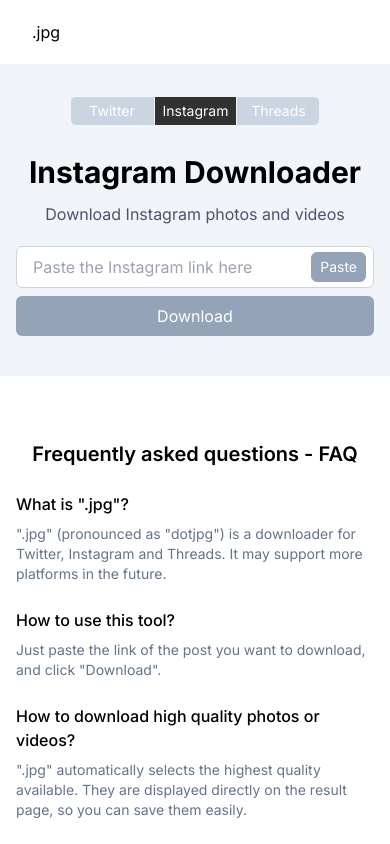
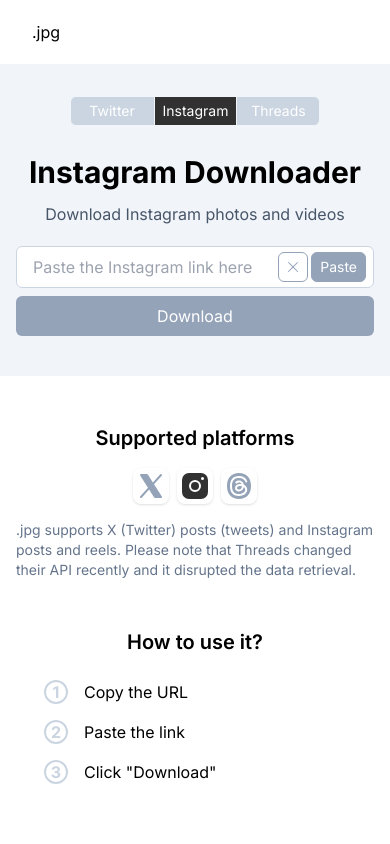
Before and after one commit to elvisyjlin/dotjpg, a Next.js app: page /instagram in a window 390 px wide. Shown: the top 844 px of the page. Built offline with nearby package versions, Linux system fonts and the light colour scheme; no server answers.

Commit message:
Improve UX and Contents (#11)
* Add features section

* Refine page contents and readme

* Refine back button

* Adjust layout

* Clear url button

```diff
--- a/package.json
+++ b/package.json
@@ -10,6 +10,7 @@
   },
   "dependencies": {
     "@headlessui/react": "^1.7.18",
+    "@phosphor-icons/react": "^2.1.4",
     "next": "14.0.4",
     "react": "^18",
     "react-dom": "^18"
--- a/src/app/[platform]/page.tsx
+++ b/src/app/[platform]/page.tsx
@@ -3,6 +3,7 @@
 import Hero from "@/components/hero";
 import FAQ from "@/components/faq";
 import Tutorial from "@/components/tutorial";
+import Features from "@/components/features";
 
 export const dynamicParams = false;
 
@@ -24,6 +25,7 @@
     <main>
       <Navbar />
       <Hero selectedPlatform={platform} />
+      <Features selectedPlatform={platform} />
       <Tutorial />
       <FAQ platform={platform} />
       <Footer />
--- a/src/app/page.tsx
+++ b/src/app/page.tsx
@@ -3,12 +3,14 @@
 import Hero from "@/components/hero";
 import FAQ from "@/components/faq";
 import Tutorial from "@/components/tutorial";
+import Features from "@/components/features";
 
 export default function Home() {
   return (
     <main>
       <Navbar />
       <Hero />
+      <Features />
       <Tutorial />
       <FAQ />
       <Footer />
--- a/src/components/faq.tsx
+++ b/src/components/faq.tsx
@@ -3,14 +3,14 @@
 const FAQData = [
   {
     question: "What is \".jpg\"?",
-    answer: "\".jpg\" (pronounced as \"dotjpg\") is a downloader for Twitter, Instagram and Threads. It may support more platforms in the future."
+    answer: "\".jpg\" (pronounced as \"dot jpeg\") is a downloader for Twitter, Instagram and Threads. We may support more platforms in the future."
   },
   {
     question: "How to use this tool?",
     answer: "Just paste the link of the post you want to download, and click \"Download\"."
   },
   {
-    question: "How to download high quality photos or videos?",
+    question: "How to download high quality media files?",
     answer: "\".jpg\" automatically selects the highest quality available. They are displayed directly on the result page, so you can save them easily.",
   },
 ];
--- /dev/null
+++ b/src/components/features.tsx
@@ -0,0 +1,36 @@
+"use client";
+
+import { FC } from "react";
+import { InstagramLogo, ThreadsLogo, XLogo } from "@phosphor-icons/react";
+import Link from "next/link";
+
+const getLogoClassName = (active: boolean) => {
+    return `rounded-lg p-0.5 shadow ${active ? "text-[#313131] cursor-default" : "hover:bg-slate-100"}`;
+}
+
+type FeaturesProps = {
+    selectedPlatform?: string;
+};
+
+const Features: FC<FeaturesProps> = ({ selectedPlatform }) => (
+    <div className="mt-12 mb-12 container mx-auto">
+        <h2 className="text-xl font-semibold text-center">Supported platforms</h2>
+        <div className="mt-4 flex gap-2 text-slate-400 justify-center">
+            <Link href="/twitter">
+                <XLogo size={36} weight="fill" className={getLogoClassName(selectedPlatform === "twitter")} />
+            </Link>
+            <Link href="/instagram">
+                <InstagramLogo size={36} weight="fill" className={getLogoClassName(selectedPlatform === "instagram")} />
+            </Link>
+            <Link href="/threads">
+                <ThreadsLogo size={36} weight="fill" className={getLogoClassName(selectedPlatform === "threads")} />
+            </Link>
+        </div>
+        <div className="mt-4 mx-auto max-w-[630px] text-sm text-slate-500">
+            <span>.jpg supports X (Twitter) posts (tweets) and Instagram posts and reels. </span>
+            <span>Please note that Threads changed their API recently and it disrupted the data retrieval. </span>
+        </div>
+    </div>
+);
+
+export default Features;
--- a/src/components/footer.tsx
+++ b/src/components/footer.tsx
@@ -3,7 +3,7 @@
 const Footer: FC = () => (
   <footer className="mt-16 mb-8 container mx-auto text-center text-slate-400 text-sm">
     <hr />
-    <div className="mt-2">@ 2024 .jpg. All rights reserved.</div>
+    <div className="mt-2">© 2023 - 2024 .jpg. All rights reserved.</div>
   </footer>
 );
 
--- a/src/components/hero.tsx
+++ b/src/components/hero.tsx
@@ -5,8 +5,13 @@
 import { FC, useState } from "react";
 import { capitalize } from "../utils";
 import MessageModal from "./modal";
+import { X } from "@phosphor-icons/react";
 
 const API_URL = process.env.NEXT_PUBLIC_API_URL;
+
+const getTabClassName = (active: boolean) => {
+  return `grow text-center px-2 sm:px-4 py-1 ${active ? "bg-[#313131] cursor-default" : "hover:bg-slate-400"}`;
+}
 
 type HeroProps = {
   selectedPlatform?: string;
@@ -47,7 +52,7 @@
       .finally(() => {
         setIsLoading(false);
       });
-  }
+  };
 
   return (
     <div className="flex flex-col">
@@ -57,19 +62,19 @@
             text-white bg-slate-300 text-sm sm:text-base overflow-hidden">
             <li className="flex items-center justify-center">
               <Link
-                className={`grow text-center px-2 sm:px-4 py-1 ${selectedPlatform === "twitter" ? "bg-[#313131] cursor-default" : "hover:bg-slate-400"}`}
+                className={getTabClassName(selectedPlatform === "twitter")}
                 href="/twitter"
               >Twitter</Link>
             </li>
             <li className="flex items-center justify-center">
               <Link
-                className={`grow text-center px-2 sm:px-4 py-1 ${selectedPlatform === "instagram" ? "bg-[#313131] cursor-default" : "hover:bg-slate-400"}`}
+                className={getTabClassName(selectedPlatform === "instagram")}
                 href="/instagram"
               >Instagram</Link>
             </li>
             <li className="flex items-center justify-center ">
               <Link
-                className={`grow text-center px-2 sm:px-4 py-1 ${selectedPlatform === "threads" ? "bg-[#313131] cursor-default" : "hover:bg-slate-400"}`}
+                className={getTabClassName(selectedPlatform === "threads")}
                 href="/threads"
               >Threads</Link>
             </li>
@@ -77,14 +82,24 @@
           <h1 className="mt-4 sm:mt-12 text-3xl font-bold">{title}</h1>
           <p className="text-slate-600">{description}</p>
           <form className="mt-2 flex flex-col sm:flex-row gap-2 w-full sm:w-auto" onSubmit={handleSubmit}>
-            <div className="relative">
+            <div className="relative overflow-hidden">
               <input
-                className="border border-slate-300 rounded-md px-4 py-2 w-full sm:w-[400px]"
+                className="px-4 py-2 w-full border border-slate-300 rounded-md sm:w-[400px]"
                 type="text"
                 placeholder={placeholder}
                 value={input}
                 onChange={(e) => setInput(e.target.value)}
               />
+              <button
+                className="absolute top-1.5 right-[4.1rem] text-slate-400 bg-white border border-slate-400
+                  hover:text-slate-800 hover:border-slate-800 rounded-md text-sm p-1.5"
+                onClick={(e) => {
+                  e.preventDefault();
+                  setInput("");
+                }}
+              >
+                <X size={16} />
+              </button>
               <button
                 className="absolute top-1.5 right-2 text-white bg-slate-400 hover:bg-slate-500 border
                   border-slate-400 rounded-md px-2 p-1 text-sm"
--- a/src/components/itemlist.tsx
+++ b/src/components/itemlist.tsx
@@ -132,8 +132,8 @@
       ))}</ul>
       <button
         className="p-1.5 text-white bg-slate-400 hover:bg-slate-500 text-xs rounded-md"
-        onClick={() => history.back()}
-      >Back</button>
+        onClick={() => window.location.replace("/")}
+      >Download Another</button>
     </div>
   );
 };
--- a/src/components/tutorial.tsx
+++ b/src/components/tutorial.tsx
@@ -6,15 +6,15 @@
 };
 
 const Card: FC<CardProps> = ({ step, content }) => (
-  <div className="sm:w-[200px] p-4 border border-slate-400 rounded-lg text-center">
-    <div className="text-slate-400 font-bold border-2 border-slate-400 rounded-full h-8 w-8 mx-auto flex justify-center items-center">{step}</div>
-    <div className="mt-2">{content}</div>
+  <div className="sm:w-[200px] sm:p-4 sm:border sm:border-slate-400 rounded-lg text-center ml-7 sm:ml-0 flex flex-row sm:flex-col items-center gap-4 sm:gap-2 justify-start">
+    <div className="text-slate-300 font-bold border-2 border-slate-300 rounded-full h-6 w-6 sm:h-8 sm:w-8 flex justify-center items-center">{step}</div>
+    <div className="">{content}</div>
   </div>
 );
 
 const Tutorial: FC = () => (
-  <div className="mt-16 mb-16 container mx-auto hidden sm:block">
-    <h2 className="text-xl font-semibold text-center">How to save photos and videos?</h2>
+  <div className="mt-12 mb-16 container mx-auto">
+    <h2 className="text-xl font-semibold text-center">How to use it?</h2>
     <div className="mt-6 flex flex-col sm:flex-row gap-4 sm:gap-4 justify-center">
       <Card step={1} content="Copy the URL" />
       <Card step={2} content="Paste the link" />
```
Also changed, not shown: 2 other files (tests, documents, lock files or other folders).
